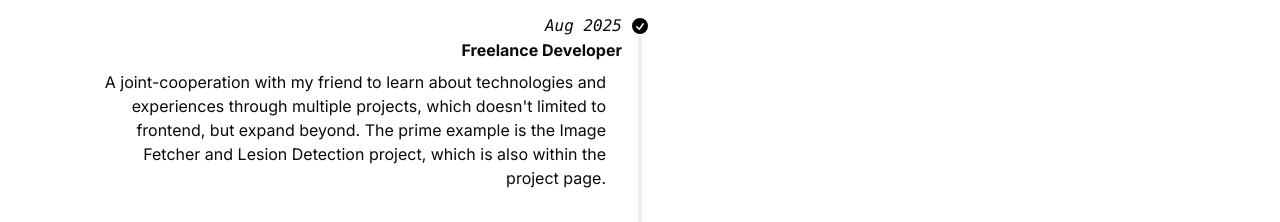
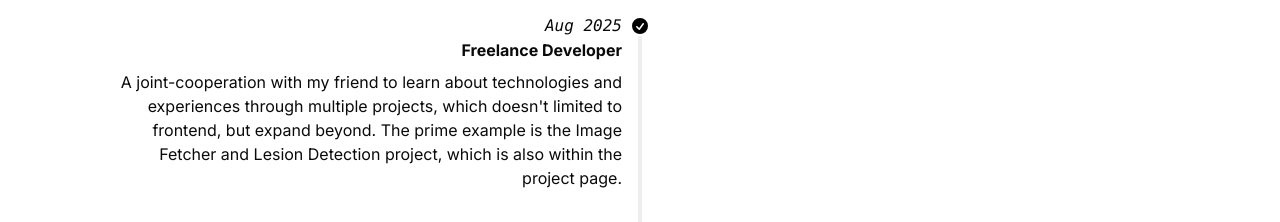
Before and after one commit to dwisarut/dwisarut-portfolio, a React (Vite) app: page / in a window 1280 px wide. Shown: the part 730-952 px from the top of the page. Built offline with nearby package versions, Linux system fonts and the light colour scheme.

Commit message:
fix: fix margin in work timeline

```diff
--- a/src/components/Work.tsx
+++ b/src/components/Work.tsx
@@ -62,7 +62,11 @@ const Work = () => {
                 <time className="font-mono italic">{item.date}</time>
                 <div className="text-base font-bold inter">{item.role}</div>
                 <div className="text-base inter">{item.company}</div>
-                <div className="text-base inter mt-2 w-[calc(100%-16px)]">
+                <div
+                  className={`text-base inter mt-2 w-[calc(100%-16px)] ${
+                    item.position === "start" ? "xl:ml-4" : ""
+                  }`}
+                >
                   {item.desc}
                 </div>
               </div>
```
